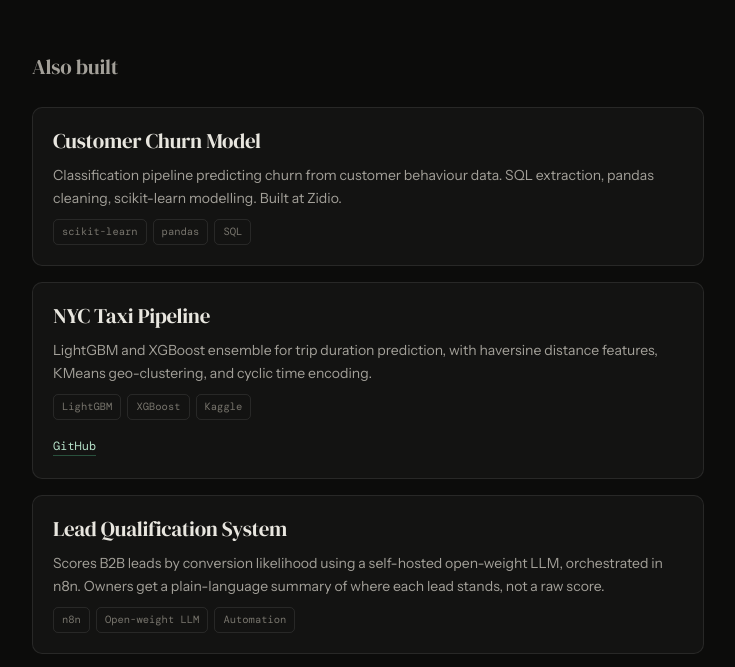
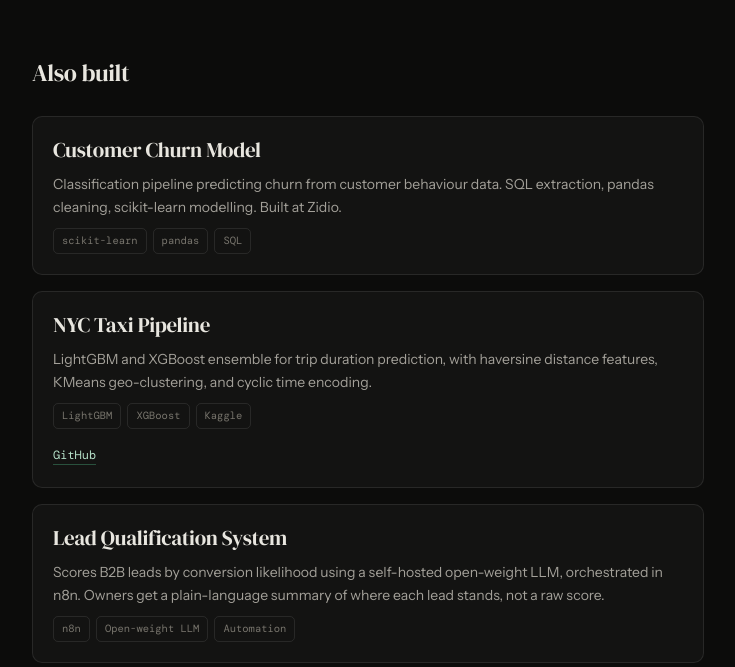
Before and after one commit to saadb-asad/portfolio, a plain HTML site: page index.html in a window 1280 px wide. Shown: the part 2331-2998 px from the top of the page, without its empty margins (272-1007 px from the left). Drawn offline with nearby package versions, Linux system fonts and the light colour scheme.

Commit message:
Update subsection-title styles in main.css

```diff
--- a/main.css
+++ b/main.css
@@ -163,11 +163,11 @@ main {
 
 .subsection-title {
   font-family: var(--serif);
-  font-size: 21px;
+  font-size: 24px;
   font-weight: 400;
-  color: var(--text-dim);
-  letter-spacing: -0.01em;
-  margin: 52px 0 22px;
+  color: var(--text);
+  letter-spacing: -0.015em;
+  margin: 56px 0 22px;
 }
 
 .prose p { color: var(--text-dim); margin-bottom: 16px; max-width: 66ch; }
```
